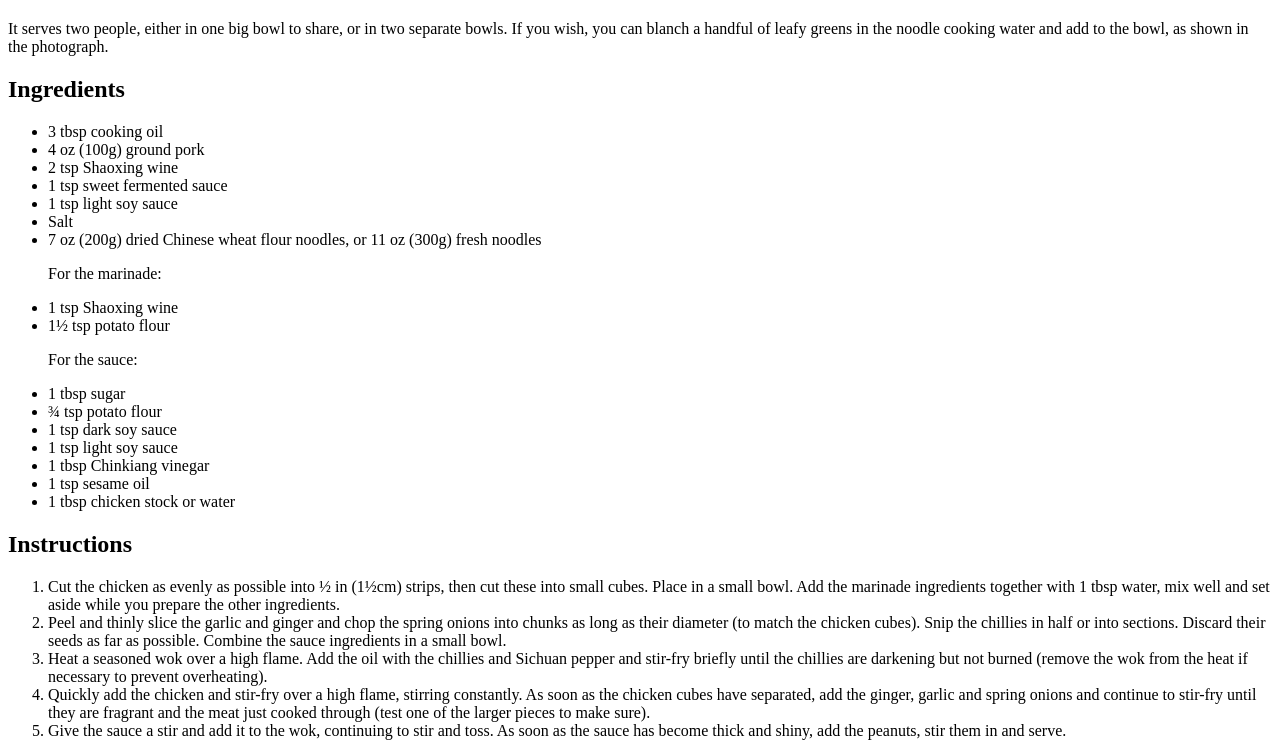
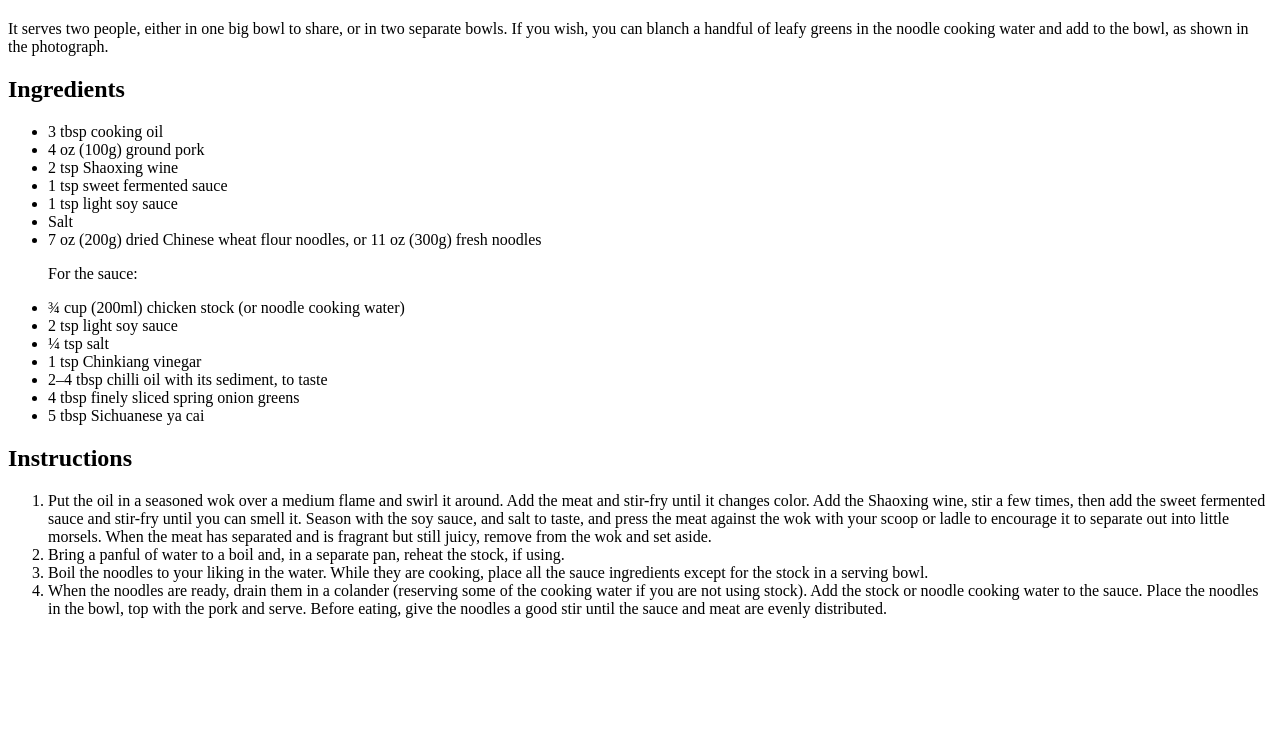
Before and after one commit to cpazro/odin-recipes, a plain HTML site: page recipes/dandan-noodles.html in a window 1280 px wide. Shown: the part 1280-2036 px from the top of the page. After the commit the page ends 1914 px from the top, so only its background shows below. Drawn offline with Linux system fonts and the light colour scheme; files that its build step writes are made by us from their sources.

Commit message:
added yangzhou recipe and finished dandan recipe

```diff
--- a/recipes/dandan-noodles.html
+++ b/recipes/dandan-noodles.html
@@ -22,25 +22,21 @@
         <li>Salt</li>
         <li>7 oz (200g) dried Chinese wheat flour noodles, or 11 oz (300g) fresh noodles</li>
 
-        <p>For the marinade:</p>
-        <li>1 tsp Shaoxing wine</li>
-        <li>1½ tsp potato flour</li>
         <p>For the sauce:</p>
-        <li>1 tbsp sugar</li>
-        <li>¾ tsp potato flour</li>
-        <li>1 tsp dark soy sauce</li>
-        <li>1 tsp light soy sauce</li>
-        <li>1 tbsp Chinkiang vinegar</li>
-        <li>1 tsp sesame oil</li>
-        <li>1 tbsp chicken stock or water</li>
+        <li>¾ cup (200ml) chicken stock (or noodle cooking water)</li>
+        <li>2 tsp light soy sauce</li>
+        <li>¼ tsp salt</li>
+        <li>1 tsp Chinkiang vinegar</li>
+        <li>2–4 tbsp chilli oil with its sediment, to taste</li>
+        <li>4 tbsp finely sliced spring onion greens</li>
+        <li>5 tbsp Sichuanese ya cai</li>
     </ul>
     <h2>Instructions</h2>
     <ol>
-        <li>Cut the chicken as evenly as possible into ½ in (1½cm) strips, then cut these into small cubes. Place in a small bowl. Add the marinade ingredients together with 1 tbsp water, mix well and set aside while you prepare the other ingredients.</li>
-        <li>Peel and thinly slice the garlic and ginger and chop the spring onions into chunks as long as their diameter (to match the chicken cubes). Snip the chillies in half or into sections. Discard their seeds as far as possible. Combine the sauce ingredients in a small bowl.</li>
-        <li>Heat a seasoned wok over a high flame. Add the oil with the chillies and Sichuan pepper and stir-fry briefly until the chillies are darkening but not burned (remove the wok from the heat if necessary to prevent overheating).</li>
-        <li>Quickly add the chicken and stir-fry over a high flame, stirring constantly. As soon as the chicken cubes have separated, add the ginger, garlic and spring onions and continue to stir-fry until they are fragrant and the meat just cooked through (test one of the larger pieces to make sure).</li>
-        <li>Give the sauce a stir and add it to the wok, continuing to stir and toss. As soon as the sauce has become thick and shiny, add the peanuts, stir them in and serve.</li>
+        <li>Put the oil in a seasoned wok over a medium flame and swirl it around. Add the meat and stir-fry until it changes color. Add the Shaoxing wine, stir a few times, then add the sweet fermented sauce and stir-fry until you can smell it. Season with the soy sauce, and salt to taste, and press the meat against the wok with your scoop or ladle to encourage it to separate out into little morsels. When the meat has separated and is fragrant but still juicy, remove from the wok and set aside.</li>
+        <li>Bring a panful of water to a boil and, in a separate pan, reheat the stock, if using.</li>
+        <li>Boil the noodles to your liking in the water. While they are cooking, place all the sauce ingredients except for the stock in a serving bowl.</li>
+        <li>When the noodles are ready, drain them in a colander (reserving some of the cooking water if you are not using stock). Add the stock or noodle cooking water to the sauce. Place the noodles in the bowl, top with the pork and serve. Before eating, give the noodles a good stir until the sauce and meat are evenly distributed.</li>
     </ol>
   </body>
 </html>
```
Also changed, not shown: recipes/yangzhou-fried-rice.html (+43 -0 lines), 1 other file.
